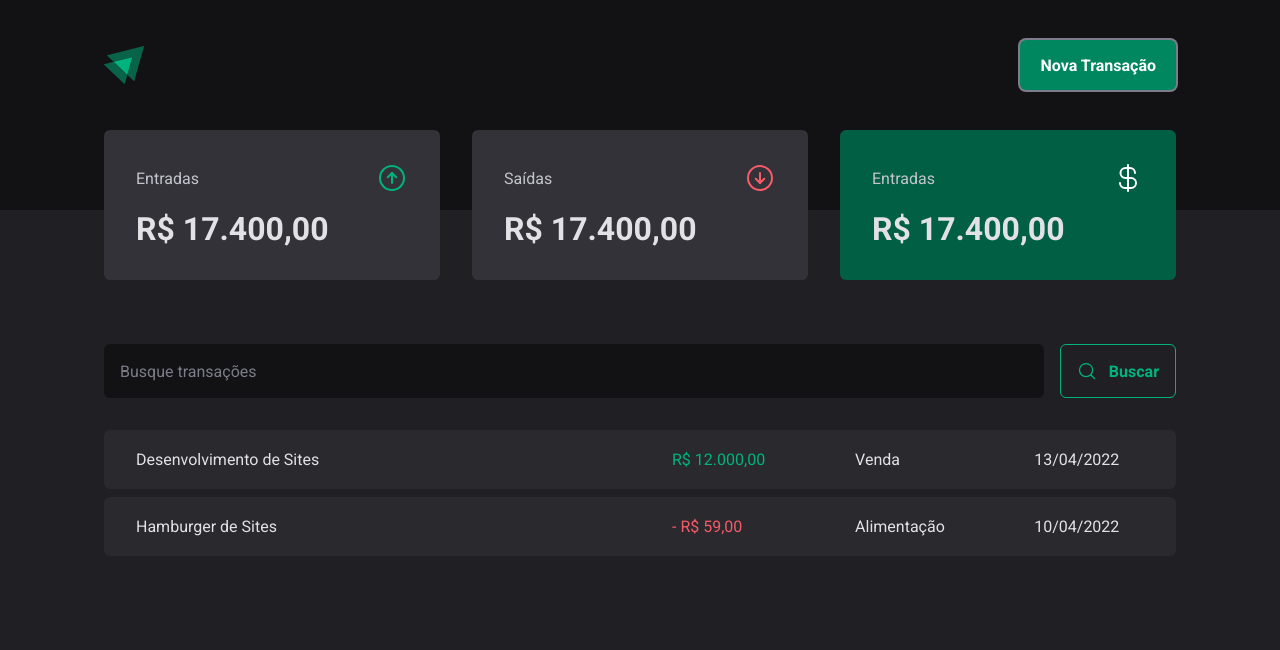
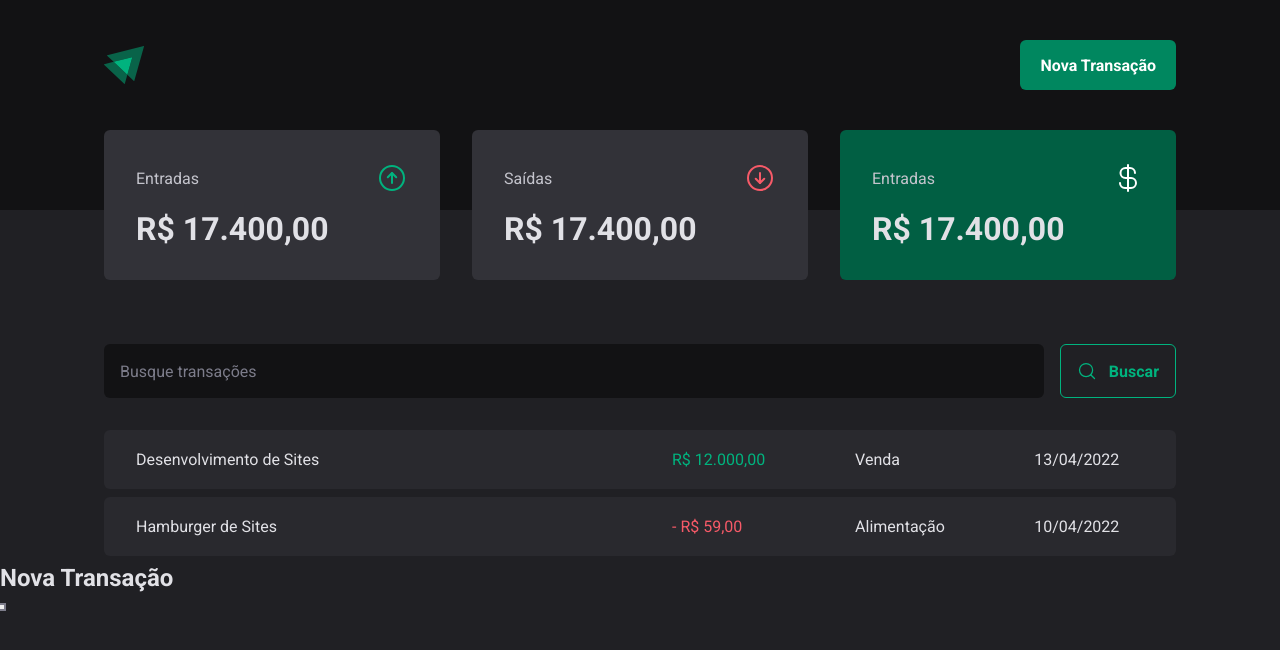
Before and after one commit to trslucas/Ignite-DT-Money, a React (Vite) app: page / in a window 1280 px wide. Both pictures are taken after a click on the button "Nova Transação". Shown: the top 650 px of the page. Built offline with nearby package versions, Linux system fonts and the light colour scheme.

Commit message:
Estrutura Visual: Estruturação Modal com libDialog

```diff
--- a/package.json
+++ b/package.json
@@ -9,6 +9,7 @@
     "preview": "vite preview"
   },
   "dependencies": {
+    "@radix-ui/react-dialog": "^1.0.0",
     "@rocketseat/eslint-config": "^1.1.3",
     "phosphor-react": "^1.4.1",
     "react": "^18.2.0",
--- a/src/components/Header/index.tsx
+++ b/src/components/Header/index.tsx
@@ -1,4 +1,6 @@
 import { HeaderContainer, HeaderContent, NewTransactionButton } from './styles'
+
+import * as Dialog from '@radix-ui/react-dialog'
 
 import logoImg from '../../assets/logo.svg'
 
@@ -8,7 +10,18 @@
       <HeaderContent>
         <img src={logoImg} alt="" />
 
-        <NewTransactionButton>Nova Transação</NewTransactionButton>
+        <Dialog.Root>
+          <Dialog.Trigger asChild>
+            <NewTransactionButton>Nova Transação</NewTransactionButton>
+          </Dialog.Trigger>
+          <Dialog.Portal>
+            <Dialog.Overlay />
+            <Dialog.Content>
+              <Dialog.Title>Nova Transação</Dialog.Title>
+              <Dialog.Close />
+            </Dialog.Content>
+          </Dialog.Portal>
+        </Dialog.Root>
       </HeaderContent>
     </HeaderContainer>
   )
```
Also changed, not shown: 1 other file (tests, documents, lock files or other folders).
